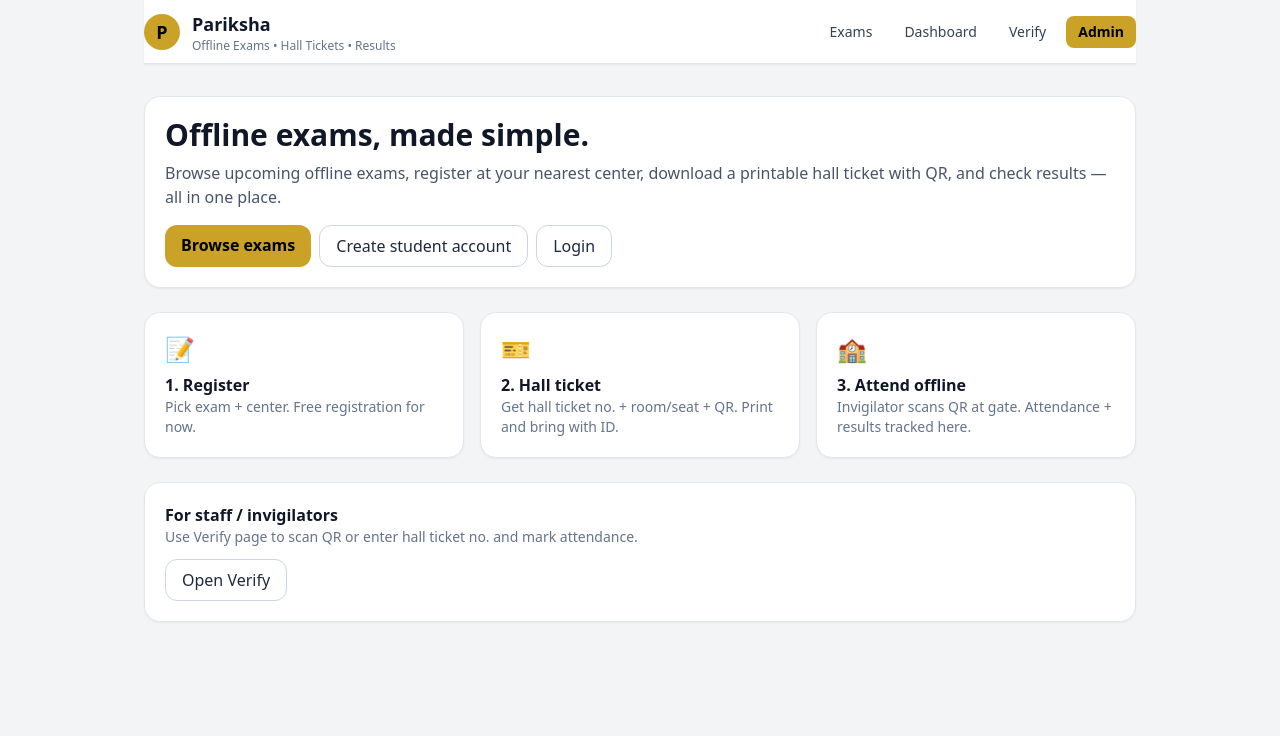
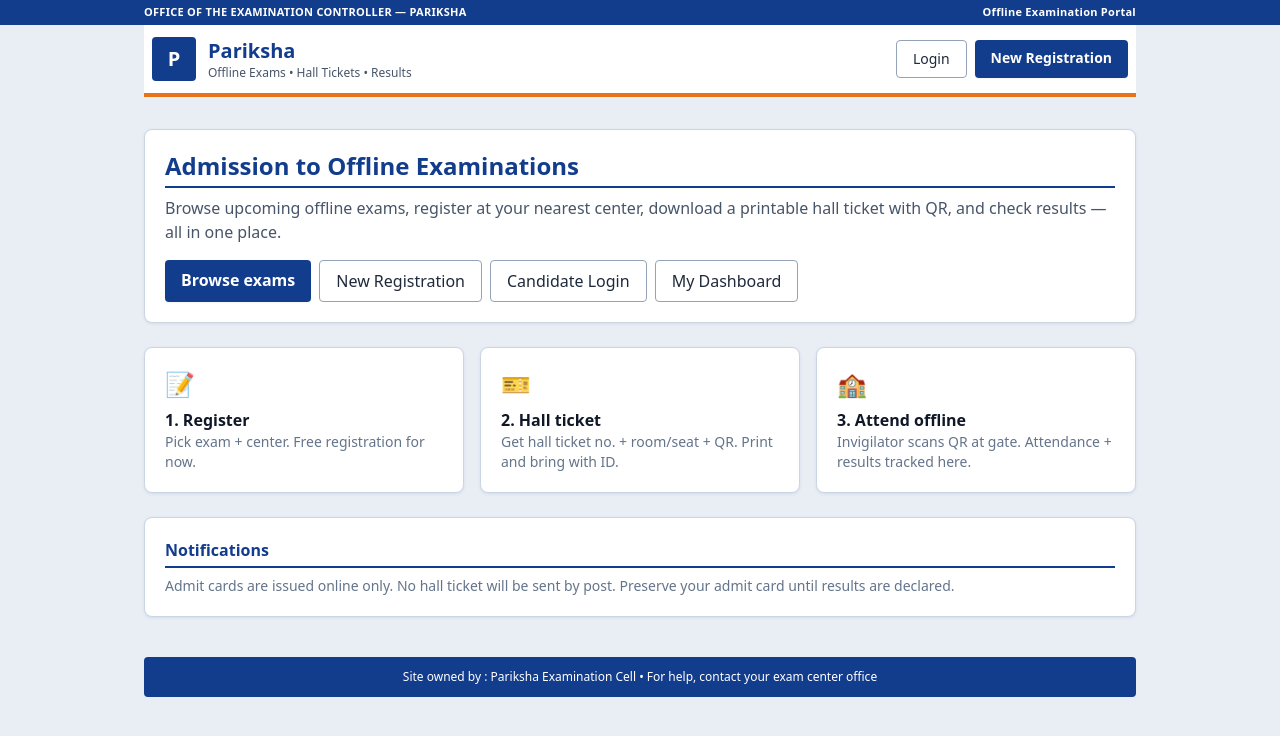
Before and after one commit to evokemect-lab/pariksha-offline-exams, a Next.js app: page / in a window 1280 px wide. Shown: the top 736 px of the page. Built offline with nearby package versions, Linux system fonts and the light colour scheme; no server answers.

Commit message:
CEE-style govt theme, student-only header, logout, token auto-refresh

```diff
--- a/app/dashboard/page.tsx
+++ b/app/dashboard/page.tsx
@@ -39,13 +39,29 @@ export default function Dashboard() {
   async function saveProfile() {
     if (!profile) return;
     setSaving(true); setMsg("");
-    const { error } = await sb().from("profiles").update({
-      full_name: profile.full_name, phone: profile.phone,
-      father_name: profile.father_name, mother_name: profile.mother_name,
-      dob: profile.dob || null, gender: profile.gender, category: profile.category,
-      address: profile.address, id_proof_no: profile.id_proof_no
-    }).eq("id", uid);
-    setMsg(error ? error.message : "Profile saved ✓");
+    try {
+      const s = sb();
+      const { error } = await s.from("profiles").update({
+        full_name: profile.full_name, phone: profile.phone,
+        father_name: profile.father_name, mother_name: profile.mother_name,
+        dob: profile.dob || null, gender: profile.gender, category: profile.category,
+        address: profile.address, id_proof_no: profile.id_proof_no
+      }).eq("id", uid);
+      if (error) throw error;
+      setMsg("Profile saved ✓");
+    } catch (err: any) {
+      // RLS-safe fallback via server
+      try {
+        const s = sb();
+        const { data: { session } } = await s.auth.getSession();
+        const pr = await fetch("/api/ensure-profile", {
+          method: "POST", headers: { "Content-Type": "application/json" },
+          body: JSON.stringify({ access_token: session?.access_token, profile })
+        });
+        const pj = await pr.json();
+        setMsg(pr.ok ? "Profile saved ✓" : (pj.error || "Save failed"));
+      } catch (e: any) { setMsg(e?.message || "Save failed"); }
+    }
     setSaving(false);
   }
 
--- a/app/globals.css
+++ b/app/globals.css
@@ -2,13 +2,15 @@
 @tailwind components;
 @tailwind utilities;
 
-body { background: #f3f4f6; color: #101828; }
-.card { @apply rounded-2xl border border-slate-200 bg-white p-5 shadow-[0_1px_2px_rgba(16,24,40,0.06)]; }
-.btn { @apply rounded-xl bg-brand px-4 py-2 font-bold text-black shadow-sm disabled:opacity-50; }
-.btn-ghost { @apply rounded-xl border border-slate-300 bg-white px-4 py-2 text-slate-800 hover:bg-slate-100; }
-.input { @apply w-full rounded-xl border border-slate-300 bg-white px-3 py-2 text-slate-900 outline-none focus:border-brand focus:ring-2 focus:ring-brand/30; }
+body { background: #e9eef5; color: #101828; }
+.card { @apply rounded-lg border border-slate-300 bg-white p-5 shadow-[0_1px_3px_rgba(18,60,140,0.10)]; }
+.btn { @apply rounded bg-brand px-4 py-2 font-bold text-white shadow-sm hover:brightness-110 disabled:opacity-50; }
+.btn-ghost { @apply rounded border border-slate-400 bg-white px-4 py-2 text-slate-800 hover:bg-slate-100; }
+.btn-saffron { @apply rounded bg-accent px-4 py-2 font-bold text-white shadow-sm hover:brightness-110; }
+.input { @apply w-full rounded border border-slate-400 bg-white px-3 py-2 text-slate-900 outline-none focus:border-brand focus:ring-2 focus:ring-brand/25; }
 .input option { color: #101828; background: #ffffff; }
-.label { @apply mb-1 block text-xs font-bold uppercase tracking-wide text-slate-500; }
+.label { @apply mb-1 block text-xs font-bold uppercase tracking-wide text-slate-600; }
+.govt-heading { @apply border-b-2 border-brand pb-1 font-extrabold text-brand; }
 
 @media print {
   .no-print { display: none !important; }
--- a/app/layout.tsx
+++ b/app/layout.tsx
@@ -1,6 +1,7 @@
 import "./globals.css";
 import type { Metadata } from "next";
 import Link from "next/link";
+import LogoutButton from "./logout-button";
 
 export const metadata: Metadata = {
   title: "Pariksha — Offline Exam Conduction",
@@ -11,21 +12,32 @@ export default function RootLayout({ children }: { children: React.ReactNode })
   return (
     <html lang="en">
       <body className="min-h-screen">
+        {/* Govt top strip */}
+        <div className="no-print bg-brand text-white">
+          <div className="mx-auto flex w-full max-w-5xl items-center justify-between px-4 py-1 text-[11px] font-semibold tracking-wide">
+            <span>OFFICE OF THE EXAMINATION CONTROLLER — PARIKSHA</span>
+            <span className="hidden sm:inline">Offline Examination Portal</span>
+          </div>
+        </div>
+
         <div className="mx-auto w-full max-w-5xl px-4 pb-12">
-          <header className="no-print sticky top-0 z-30 flex h-16 items-center gap-3 border-b border-slate-200 bg-white/95 shadow-sm backdrop-blur">
-            <Link href="/" className="grid h-9 w-9 place-items-center rounded-full bg-brand text-lg font-black text-black">P</Link>
+          <header className="no-print flex items-center gap-3 border-b-4 border-accent bg-white px-2 py-3">
+            <Link href="/" className="grid h-11 w-11 shrink-0 place-items-center rounded bg-brand text-xl font-black text-white">P</Link>
             <div className="flex-1">
-              <div className="text-lg font-extrabold text-slate-900">Pariksha</div>
-              <div className="text-xs text-slate-500">Offline Exams • Hall Tickets • Results</div>
+              <div className="text-xl font-extrabold text-brand">Pariksha</div>
+              <div className="text-xs text-slate-600">Offline Exams • Hall Tickets • Results</div>
             </div>
-            <nav className="flex gap-2 text-sm text-slate-700">
-              <Link href="/exams" className="rounded-lg px-3 py-1.5 hover:bg-slate-100">Exams</Link>
-              <Link href="/dashboard" className="rounded-lg px-3 py-1.5 hover:bg-slate-100">Dashboard</Link>
-              <Link href="/verify" className="rounded-lg px-3 py-1.5 hover:bg-slate-100">Verify</Link>
-              <Link href="/admin" className="rounded-lg bg-brand px-3 py-1.5 font-bold text-black">Admin</Link>
-            </nav>
+            {/* Student access only — staff pages (/admin, /verify) are direct-URL, unlinked */}
+            <div className="flex gap-2 text-sm">
+              <Link href="/login" className="btn-ghost">Login</Link>
+              <Link href="/register" className="btn">New Registration</Link>
+              <LogoutButton />
+            </div>
           </header>
           {children}
+          <footer className="no-print mt-10 rounded bg-brand px-4 py-3 text-center text-xs text-white">
+            Site owned by : Pariksha Examination Cell • For help, contact your exam center office
+          </footer>
         </div>
       </body>
     </html>
--- /dev/null
+++ b/app/logout-button.tsx
@@ -0,0 +1,32 @@
+"use client";
+import { useEffect, useState } from "react";
+import { createClient } from "@supabase/supabase-js";
+import { useRouter } from "next/navigation";
+
+export default function LogoutButton() {
+  const [loggedIn, setLoggedIn] = useState(false);
+  const router = useRouter();
+
+  useEffect(() => {
+    const sb = createClient(process.env.NEXT_PUBLIC_SUPABASE_URL!, process.env.NEXT_PUBLIC_SUPABASE_ANON_KEY!);
+    sb.auth.getSession().then(({ data: { session } }) => setLoggedIn(!!session));
+    const { data: sub } = sb.auth.onAuthStateChange((_e, session) => setLoggedIn(!!session));
+    return () => { sub.subscription.unsubscribe(); };
+  }, []);
+
+  if (!loggedIn) return null;
+
+  return (
+    <button
+      onClick={async () => {
+        const sb = createClient(process.env.NEXT_PUBLIC_SUPABASE_URL!, process.env.NEXT_PUBLIC_SUPABASE_ANON_KEY!);
+        await sb.auth.signOut();
+        router.push("/");
+        router.refresh();
+      }}
+      className="rounded-lg px-3 py-1.5 text-sm text-slate-700 hover:bg-slate-100"
+    >
+      Logout
+    </button>
+  );
+}
--- a/app/page.tsx
+++ b/app/page.tsx
@@ -4,15 +4,16 @@ export default function Home() {
   return (
     <main className="mt-8 space-y-6">
       <div className="card">
-        <h1 className="text-3xl font-black">Offline exams, made simple.</h1>
+        <h1 className="govt-heading text-2xl">Admission to Offline Examinations</h1>
         <p className="mt-2 text-slate-600">
           Browse upcoming offline exams, register at your nearest center,
           download a printable hall ticket with QR, and check results — all in one place.
         </p>
         <div className="mt-4 flex flex-wrap gap-2">
           <Link href="/exams" className="btn">Browse exams</Link>
-          <Link href="/register" className="btn-ghost">Create student account</Link>
-          <Link href="/login" className="btn-ghost">Login</Link>
+          <Link href="/register" className="btn-ghost">New Registration</Link>
+          <Link href="/login" className="btn-ghost">Candidate Login</Link>
+          <Link href="/dashboard" className="btn-ghost">My Dashboard</Link>
         </div>
       </div>
 
@@ -35,9 +36,8 @@ export default function Home() {
       </div>
 
       <div className="card">
-        <h2 className="font-bold">For staff / invigilators</h2>
-        <p className="text-sm text-slate-500">Use Verify page to scan QR or enter hall ticket no. and mark attendance.</p>
-        <Link href="/verify" className="btn-ghost mt-3 inline-block">Open Verify</Link>
+        <h2 className="govt-heading">Notifications</h2>
+        <p className="mt-2 text-sm text-slate-500">Admit cards are issued online only. No hall ticket will be sent by post. Preserve your admit card until results are declared.</p>
       </div>
     </main>
   );
--- a/app/register/page.tsx
+++ b/app/register/page.tsx
@@ -58,7 +58,18 @@ export default function Register() {
         address: address || null, id_proof_no: idProof || null,
         ...(photoUrl ? { photo_url: photoUrl } : {})
       });
-      if (perr) { setErr("Account created but saving details failed: " + perr.message); return; }
+      if (perr) {
+        // RLS-safe fallback: server creates the profile with service_role
+        const pr = await fetch("/api/ensure-profile", {
+          method: "POST", headers: { "Content-Type": "application/json" },
+          body: JSON.stringify({ access_token: session.access_token, profile: {
+            full_name: fullName, phone, father_name: father, mother_name: mother,
+            dob, gender, category, address, id_proof_no: idProof, photo_url: photoUrl
+          }})
+        });
+        const pj = await pr.json();
+        if (!pr.ok) { setErr("Account created but saving details failed: " + (pj.error || "unknown") + " — login and complete your profile in dashboard."); return; }
+      }
       router.push("/dashboard");
     } catch (err: any) {
       setErr(err?.message || "Registration failed");
--- a/tailwind.config.ts
+++ b/tailwind.config.ts
@@ -4,7 +4,8 @@ const config: Config = {
   theme: {
     extend: {
       colors: {
-        brand: "#c9a227",
+        brand: "#123c8c",
+        accent: "#e8721c",
         ink: "#101828",
         card: "#ffffff"
       }
```
Also changed, not shown: app/admin/page.tsx (+55 -9 lines), app/api/ensure-profile/route.ts (added, +35 -0 lines).
